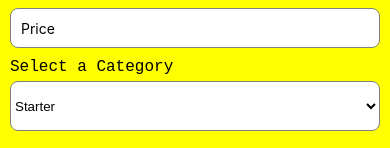
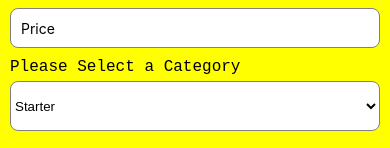
Before and after one commit to EquinoxSilverstar/Chef-ChrisToffel-Menu-App, a React Native app: screen /AddMenuItem in a window 390 px wide. Shown: the part 333-481 px from the top of the page. Built offline with nearby package versions, Linux system fonts and the light colour scheme.

Commit message:
Added a picker to the code and removed the button from the select option.

```diff
--- a/screens/AddMenuItemScreen.tsx
+++ b/screens/AddMenuItemScreen.tsx
@@ -92,7 +92,7 @@ const AddMenuItemScreen: React.FC<AddMenuItemScreenProps> = ({ navigation, setMe
       />
 
       <View style={styles.pickerContainer}>
-        <Text style={styles.pickerLabel}>Select a Category</Text>
+        <Text style={styles.pickerLabel}>Please Select a Category</Text>
         <Picker
           selectedValue={category}
           onValueChange={(itemValue) => setCategory(itemValue)}
```
